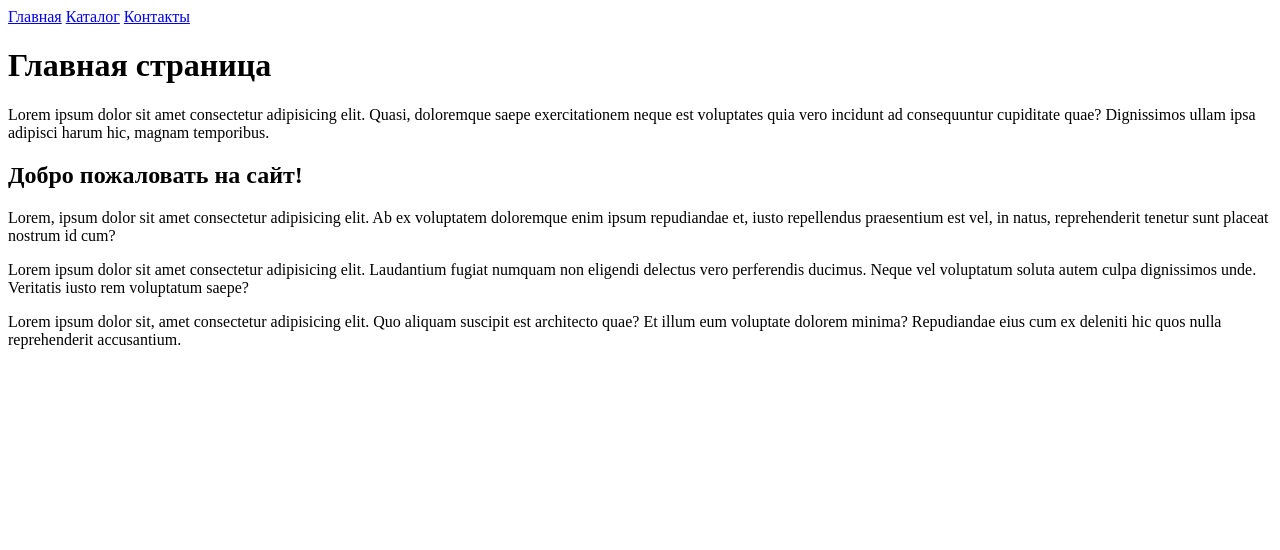
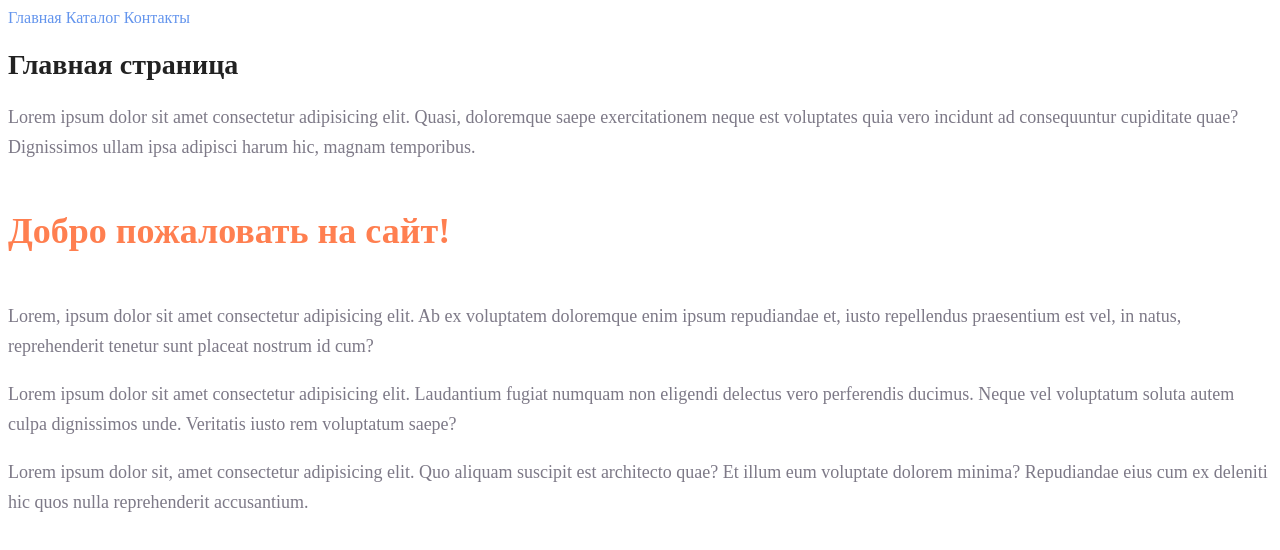
Before and after one commit to ElenaMalkova/HTML_Sem2_HW, a plain HTML site: page index.html in a window 1280 px wide. Drawn offline with Linux system fonts and the light colour scheme.

Commit message:
Formatted headings level 1 and 2, paragraphs

```diff
--- a/index.html
+++ b/index.html
@@ -4,16 +4,17 @@
     <meta charset="UTF-8">
     <meta name="viewport" content="width=device-width, initial-scale=1.0">
     <title>Главная</title>
+    <link rel="stylesheet" href="style.css">
 </head>
 <body>
-    <a href="#">Главная</a>
-    <a href="catalog/catalog.html">Каталог</a>
-    <a href="#">Контакты</a>
-    <h1>Главная страница</h1>
-    <p>Lorem ipsum dolor sit amet consectetur adipisicing elit. Quasi, doloremque saepe exercitationem neque est voluptates quia vero incidunt ad consequuntur cupiditate quae? Dignissimos ullam ipsa adipisci harum hic, magnam temporibus.</p>
-    <h2>Добро пожаловать на сайт!</h2>
-    <p>Lorem, ipsum dolor sit amet consectetur adipisicing elit. Ab ex voluptatem doloremque enim ipsum repudiandae et, iusto repellendus praesentium est vel, in natus, reprehenderit tenetur sunt placeat nostrum id cum?</p>
-    <p>Lorem ipsum dolor sit amet consectetur adipisicing elit. Laudantium fugiat numquam non eligendi delectus vero perferendis ducimus. Neque vel voluptatum soluta autem culpa dignissimos unde. Veritatis iusto rem voluptatum saepe?</p>
-    <p>Lorem ipsum dolor sit, amet consectetur adipisicing elit. Quo aliquam suscipit est architecto quae? Et illum eum voluptate dolorem minima? Repudiandae eius cum ex deleniti hic quos nulla reprehenderit accusantium.</p>
+    <a class="menu_links" href="#">Главная</a>
+    <a class="menu_links" href="catalog/catalog.html">Каталог</a>
+    <a class="menu_links" href="contacts.html">Контакты</a>
+    <h1 class="main_heading">Главная страница</h1>
+    <p class="plain_text">Lorem ipsum dolor sit amet consectetur adipisicing elit. Quasi, doloremque saepe exercitationem neque est voluptates quia vero incidunt ad consequuntur cupiditate quae? Dignissimos ullam ipsa adipisci harum hic, magnam temporibus.</p>
+    <h2 class="subheading">Добро пожаловать на сайт!</h2>
+    <p class="plain_text">Lorem, ipsum dolor sit amet consectetur adipisicing elit. Ab ex voluptatem doloremque enim ipsum repudiandae et, iusto repellendus praesentium est vel, in natus, reprehenderit tenetur sunt placeat nostrum id cum?</p>
+    <p class="plain_text">Lorem ipsum dolor sit amet consectetur adipisicing elit. Laudantium fugiat numquam non eligendi delectus vero perferendis ducimus. Neque vel voluptatum soluta autem culpa dignissimos unde. Veritatis iusto rem voluptatum saepe?</p>
+    <p class="plain_text">Lorem ipsum dolor sit, amet consectetur adipisicing elit. Quo aliquam suscipit est architecto quae? Et illum eum voluptate dolorem minima? Repudiandae eius cum ex deleniti hic quos nulla reprehenderit accusantium.</p>
 </body>
 </html>
--- /dev/null
+++ b/style.css
@@ -0,0 +1,32 @@
+a {
+    text-decoration: none;
+}
+
+.menu_links{
+    color: cornflowerblue;
+    font-style: 16px;
+    line-height: 20px;
+}
+
+.main_heading{
+color: #222222;
+font-size: 28px;
+line-height: 36px;
+font-weight: bold;
+}
+
+.plain_text{
+font-style: normal;
+font-weight: 300;
+font-size: 18px;
+line-height: 30px;
+color: #7D7987;
+}
+
+.subheading{
+font-style: normal;
+font-weight: 700;
+font-size: 36px;
+line-height: 80px;
+color: coral;
+}
```
Also changed, not shown: catalog/catalog.html (+9 -8 lines), contacts.html (added, +15 -0 lines).
